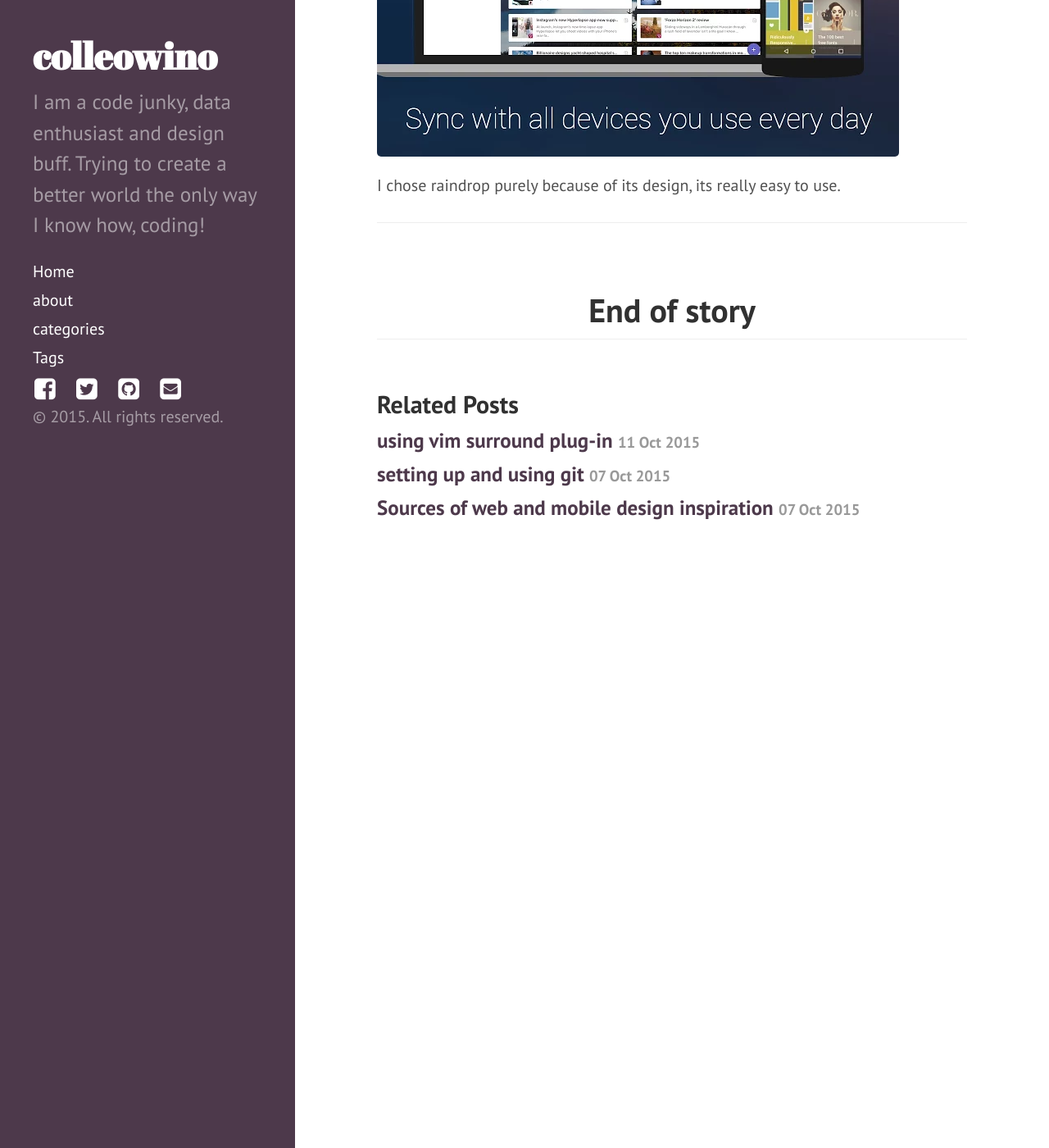
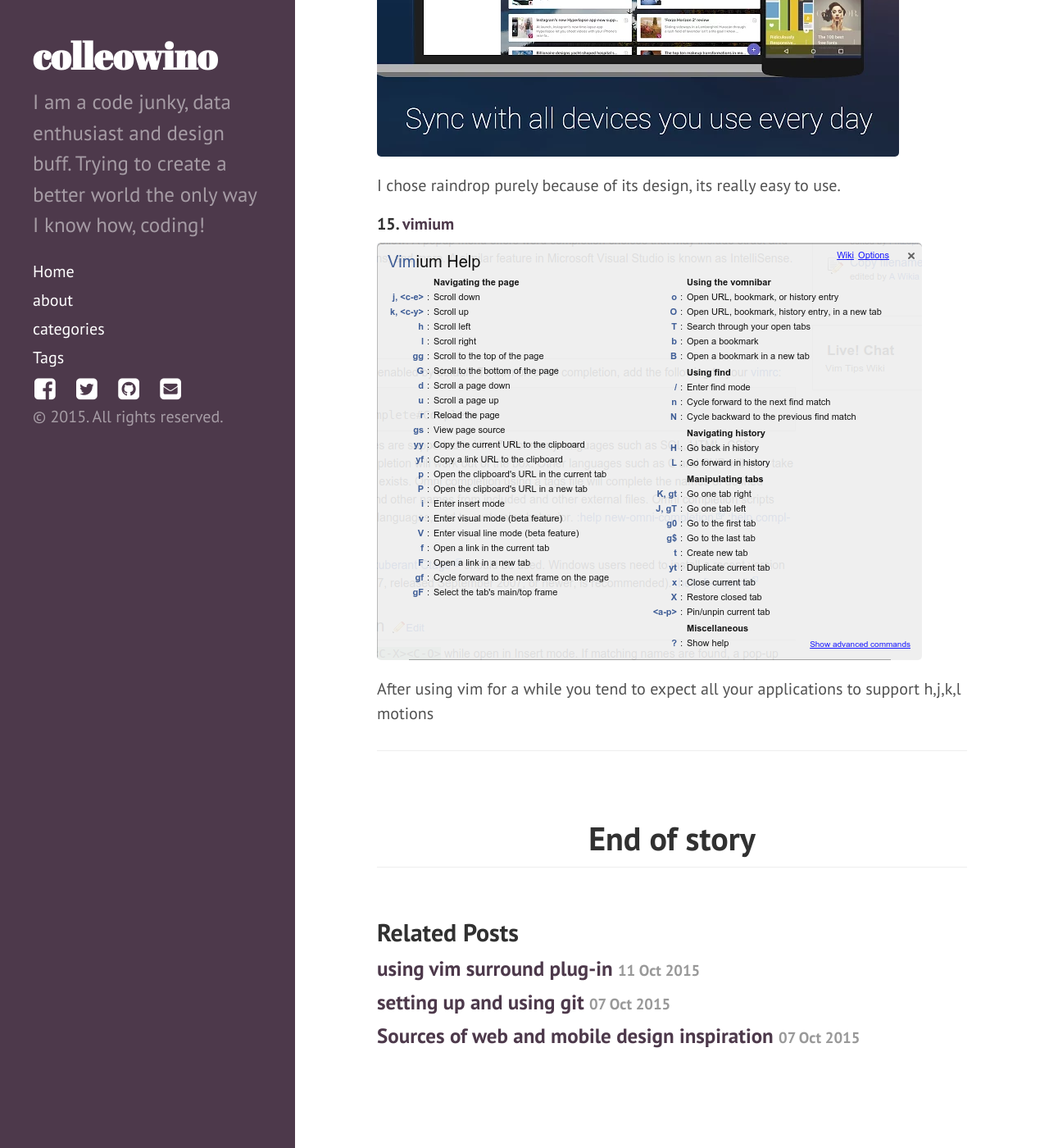
Before and after one commit to colleowino/colleowino.github.io, a Jekyll site: the page built from _posts/2015-09-30-my-favorite-browser-addons.md, in a window 1280 px wide and 1400 px high, scrolled down 4970 px. Shown: the whole window at 82% size. Built offline with Jekyll 4.4.1, drawn with Linux system fonts in a browser that asks for light colours; nearby versions of some CDN libraries; comment, search, counter and statistics services are not loaded.

Commit message:
+update vimium

```diff
--- a/_posts/2015-09-30-my-favorite-browser-addons.md
+++ b/_posts/2015-09-30-my-favorite-browser-addons.md
@@ -76,4 +76,10 @@
 </a>
 I chose raindrop purely because of its design, its really easy to use.
 
+#### 15. [vimium](https://chrome.google.com/webstore/detail/vimium/dbepggeogbaibhgnhhndojpepiihcmeb)
+<a target="_blank" href="https://chrome.google.com/webstore/detail/vimium/dbepggeogbaibhgnhhndojpepiihcmeb">
+![raindrop.io](/img/vimium.png)
+</a>
+After using vim for a while you tend to expect all your applications to support h,j,k,l motions
+
 -----
```
Also changed, not shown: img/vimium.png (added).
